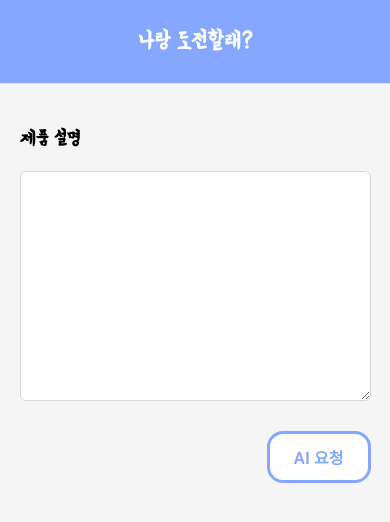
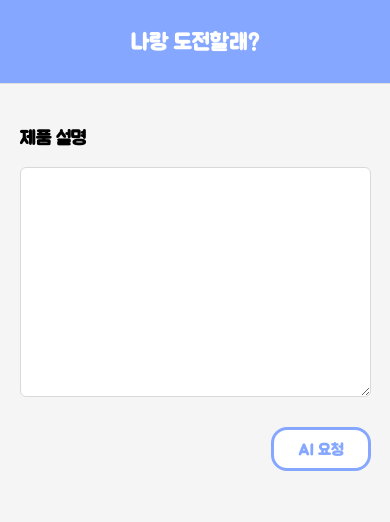
Before and after one commit to Surfthon/front-web, a React (Create React App) app: page / in a window 390 px wide. Shown: the top 522 px of the page. Built offline with nearby package versions, Linux system fonts and the light colour scheme.

Commit message:
🐛 글꼴 주아로 변경

```diff
--- a/src/index.css
+++ b/src/index.css
@@ -11,8 +11,7 @@ body {
 }
 @font-face {
   font-family: 'HannaPro';
-  src: url('./fonts/otf/BMYEONSUNG_otf.otf')
-    format('opentype');
+  src: url('./fonts/otf/BMJUA_otf.otf') format('opentype');
   font-weight: normal;
   font-style: normal;
 }
--- a/src/pages/Result/Result.scss
+++ b/src/pages/Result/Result.scss
@@ -115,6 +115,7 @@
   padding-left: 1.5rem;
   padding-right: 1.5rem;
   cursor: pointer;
+  font-family: 'HannaPro', sans-serif;
   transition: background-color 0.3s, color 0.3s;
 
   &.selected {
@@ -321,6 +322,7 @@
     margin-top: 4rem;
   }
   .detail-button {
+    font-family: 'HannaPro', sans-serif;
     background-color: white;
     color: #85a7ff;
     font-size: 1rem;
```
